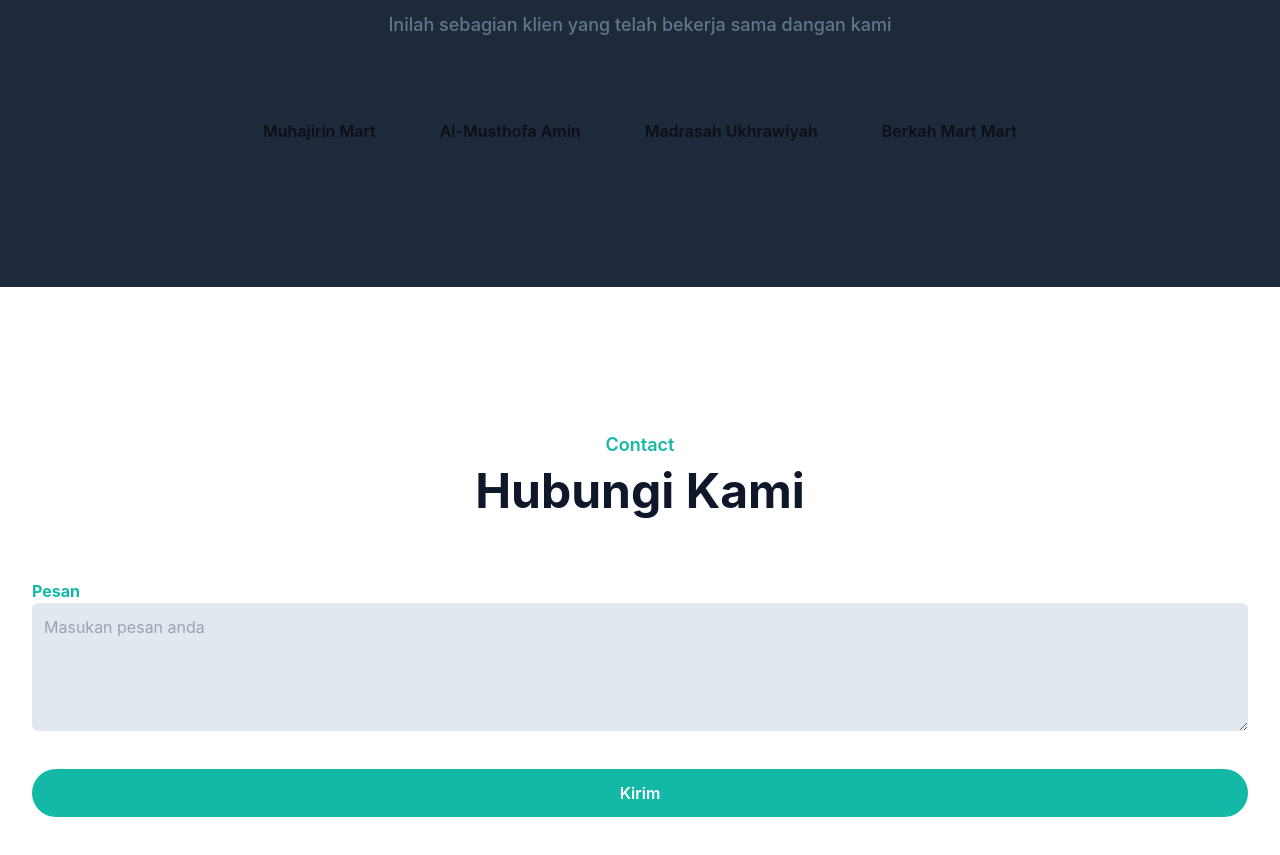
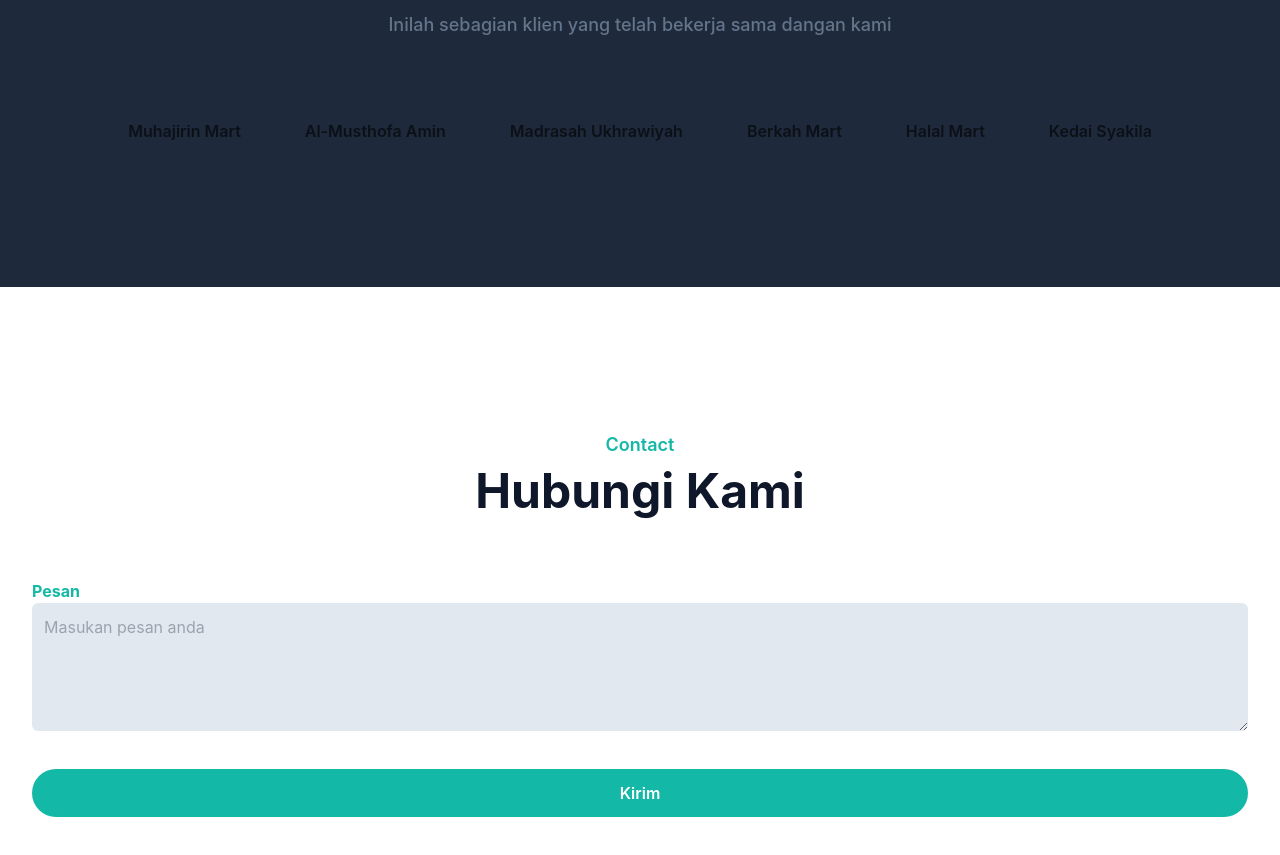
Before and after one commit to akhyaarmuh/akhyaarmuh.github.io, a website: page index.html in a window 1280 px wide. Shown: the part 2837-3692 px from the top of the page. Drawn offline with Linux system fonts and the light colour scheme.

Commit message:
perbaikan clients

```diff
--- a/index.html
+++ b/index.html
@@ -485,7 +485,21 @@
               class="mx-4 max-w-[125px] py-4 opacity-60 grayscale transition duration-500 hover:opacity-100 hover:grayscale-0 lg:mx-6 xl:mx-8"
             >
               <!-- <img src="dist/img/clients/traveloka.svg" alt="traveloka" /> -->
-              <h5 class="text-base font-semibold">Berkah Mart Mart</h5>
+              <h5 class="text-base font-semibold">Berkah Mart</h5>
+            </a>
+            <a
+              href="#"
+              class="mx-4 max-w-[125px] py-4 opacity-60 grayscale transition duration-500 hover:opacity-100 hover:grayscale-0 lg:mx-6 xl:mx-8"
+            >
+              <!-- <img src="dist/img/clients/traveloka.svg" alt="traveloka" /> -->
+              <h5 class="text-base font-semibold">Halal Mart</h5>
+            </a>
+            <a
+              href="#"
+              class="mx-4 max-w-[125px] py-4 opacity-60 grayscale transition duration-500 hover:opacity-100 hover:grayscale-0 lg:mx-6 xl:mx-8"
+            >
+              <!-- <img src="dist/img/clients/traveloka.svg" alt="traveloka" /> -->
+              <h5 class="text-base font-semibold">Kedai Syakila</h5>
             </a>
           </div>
         </div>
```
